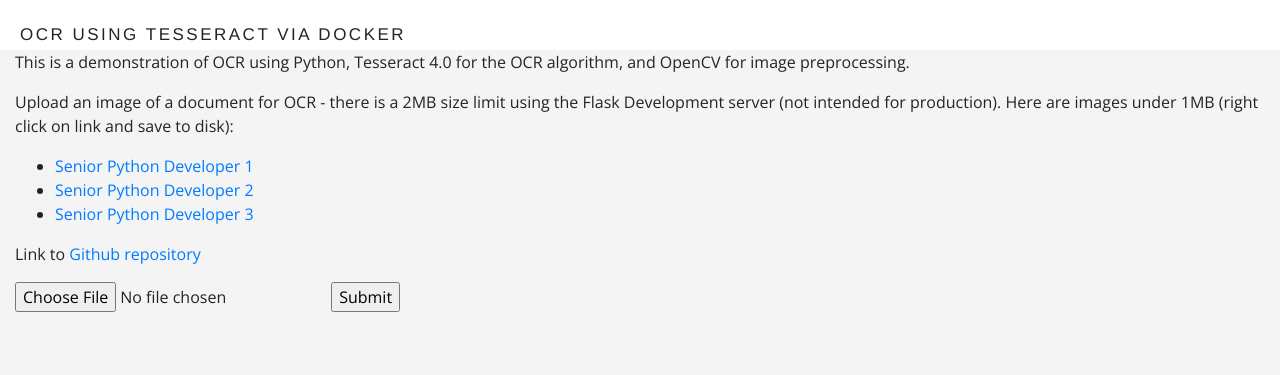
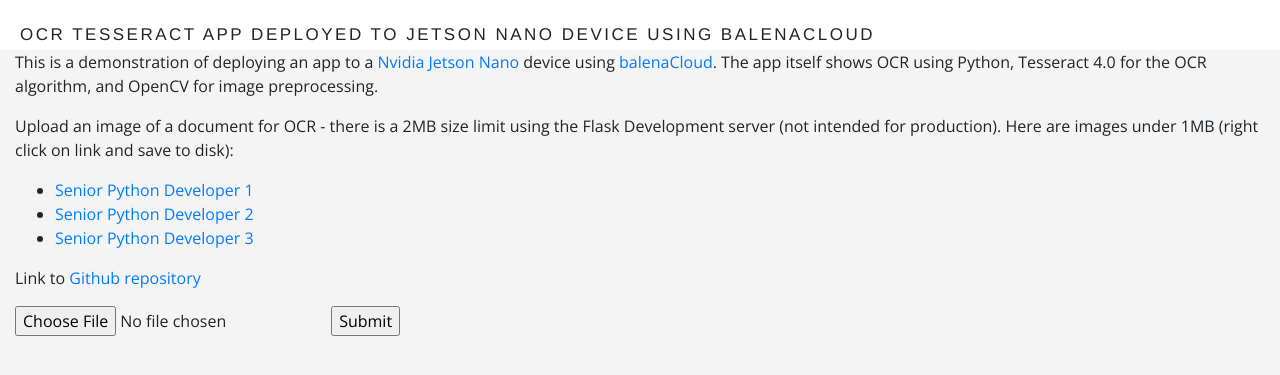
Before and after one commit to ricktorzynski/balena-ocr-tesseract-docker, a Flask app: page / in a window 1280 px wide. Shown: the top 375 px of the page. Run offline with Flask 2, Linux system fonts and the light colour scheme; some libraries are stand-ins or nearby versions.

Commit message:
Add text for balenaCloud

```diff
--- a/src/templates/index.html
+++ b/src/templates/index.html
@@ -2,14 +2,14 @@
 
 {% block content %}
 
-    <p class="text-left">This is a demonstration of OCR using Python, Tesseract 4.0 for the OCR algorithm, and OpenCV for image preprocessing.</p>
+    <p class="text-left">This is a demonstration of deploying an app to a <a href="https://developer.nvidia.com/embedded/jetson-nano-developer-kit" target="_new">Nvidia Jetson Nano</a> device using <a href="https://www.balena.io" target="_new">balenaCloud</a>.  The app itself shows OCR using Python, Tesseract 4.0 for the OCR algorithm, and OpenCV for image preprocessing. </p>
     <p>Upload an image of a document for OCR - there is a 2MB size limit using the Flask Development server (not intended for production).  Here are images under 1MB (right click on link and save to disk):<p>
       <ul>
         <li><a href="https://www.torzyn.com/images/senior_python_developer_nlplogix1_sm.jpg" target="_new">Senior Python Developer 1</a></li>
         <li><a href="https://www.torzyn.com/images/senior_python_developer_nlplogix2_sm.jpg" target="_new">Senior Python Developer 2</a></li>
         <li><a href="https://www.torzyn.com/images/senior_python_developer_nlplogix3_sm.jpg" target="_new">Senior Python Developer 3</a></li>
       </ul>
-      <p>Link to <a href="https://github.com/ricktorzynski/ocr-tesseract-docker" target="_new">Github repository</a></p>
+      <p>Link to <a href="https://github.com/ricktorzynski/balena-ocr-tesseract-docker" target="_new">Github repository</a></p>
     </p>
     </p>
     <div class="upload-form">
--- a/src/templates/layout.html
+++ b/src/templates/layout.html
@@ -11,7 +11,7 @@
   </head>
   <body>
     <header>
-      <h1 class="title">OCR Using Tesseract via Docker</h1>
+      <h1 class="title">OCR Tesseract App Deployed to Jetson Nano Device Using balenaCloud</h1>
     </header>
 
     <div class="container-fluid">
```
Also changed, not shown: img/balenacloud.png (added), img/balenacloud2.png (added), img/balenacloud3.png (added), 1 other file.
